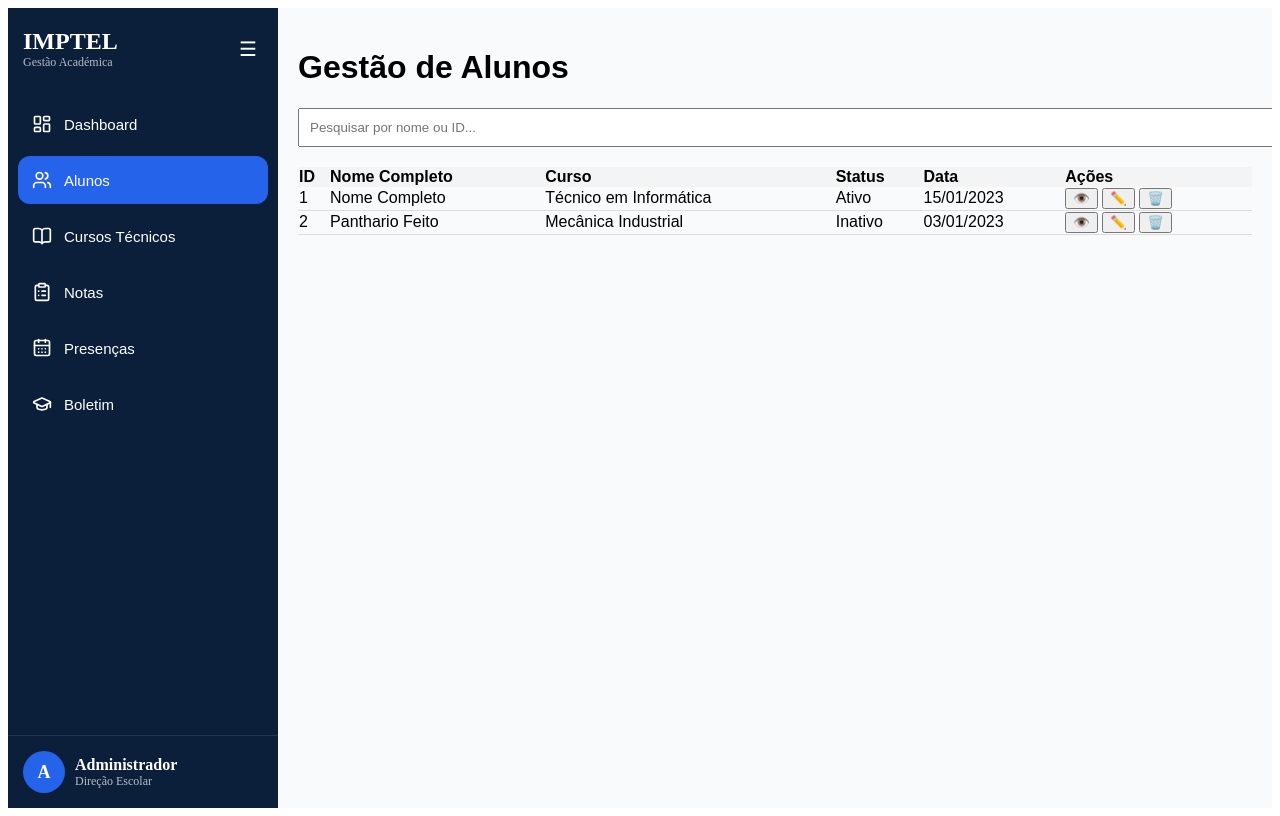
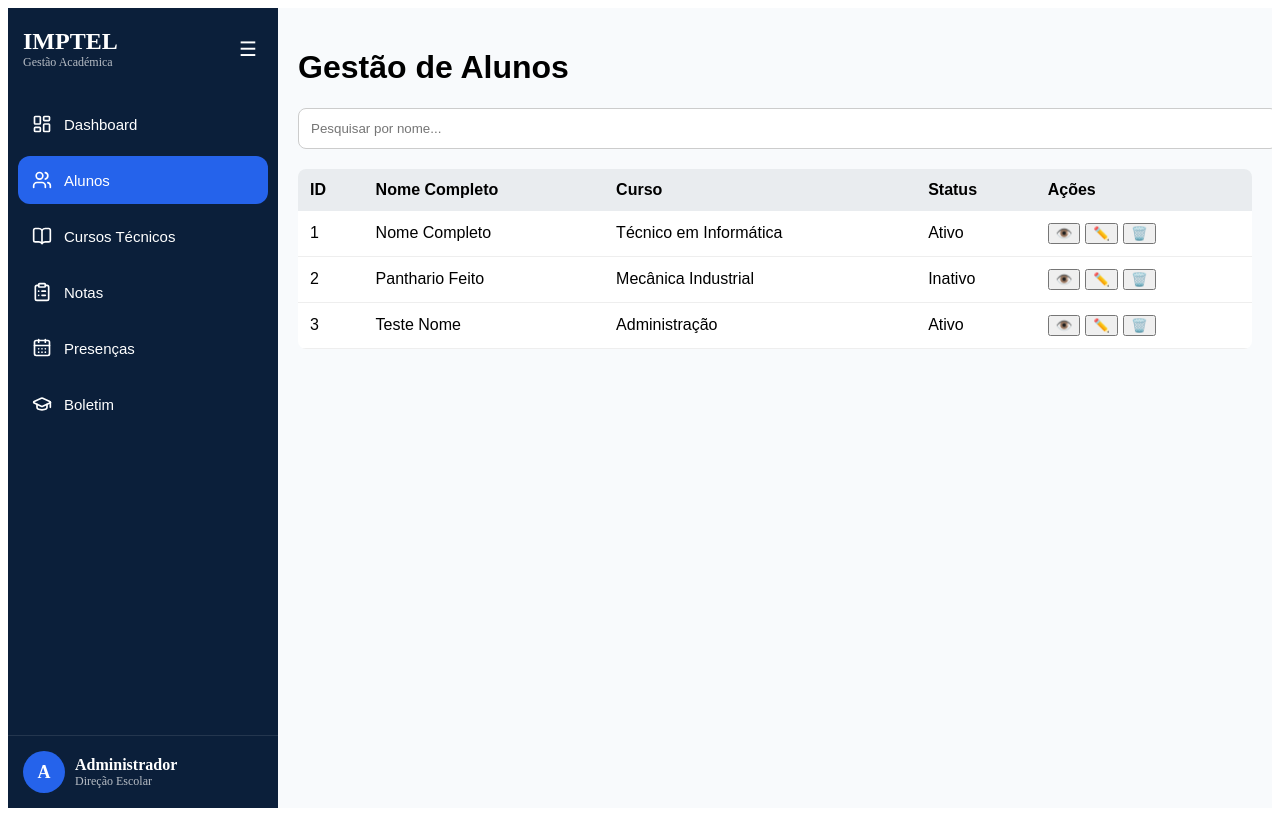
Before and after one commit to itzalexandre4-lgtm/Portal-IMPTEL, a React (Vite) app in the folder frontend/: page / in a window 1280 px wide. Both pictures are taken after a click on the button "Alunos". Built offline with nearby package versions, Linux system fonts and the light colour scheme; no server answers.

Commit message:
Melhorando tabela de alunos

```diff
--- a/frontend/src/pages/Students.jsx
+++ b/frontend/src/pages/Students.jsx
@@ -1,13 +1,16 @@
 import React, { useState } from 'react';
 
 export default function Students() {
-  const [searchTerm, setSearchTerm] = useState('');
+  // Estado inicial com os teus dados
   const [alunos] = useState([
     { id: 1, nome: 'Nome Completo', curso: 'Técnico em Informática', status: 'Ativo', data: '15/01/2023' },
     { id: 2, nome: 'Panthario Feito', curso: 'Mecânica Industrial', status: 'Inativo', data: '03/01/2023' },
-    // Adiciona aqui o resto dos teus dados...
+    { id: 3, nome: 'Teste Nome', curso: 'Administração', status: 'Ativo', data: '16/01/2023' }
   ]);
 
+  const [searchTerm, setSearchTerm] = useState('');
+
+  // Filtro de pesquisa
   const filteredAlunos = alunos.filter(aluno =>
     aluno.nome.toLowerCase().includes(searchTerm.toLowerCase())
   );
@@ -19,28 +22,33 @@ export default function Students() {
       {/* Barra de Pesquisa */}
       <input
         type="text"
-        placeholder="Pesquisar por nome ou ID..."
-        style={{ width: '100%', padding: '10px', marginBottom: '20px' }}
+        placeholder="Pesquisar por nome..."
+        style={{ width: '100%', padding: '12px', marginBottom: '20px', borderRadius: '8px', border: '1px solid #ccc' }}
         onChange={(e) => setSearchTerm(e.target.value)}
       />
 
       {/* Tabela */}
-      <table style={{ width: '100%', borderCollapse: 'collapse' }}>
+      <table style={{ width: '100%', borderCollapse: 'collapse', backgroundColor: '#fff', borderRadius: '8px', overflow: 'hidden' }}>
         <thead>
-          <tr style={{ backgroundColor: '#f4f4f4', textAlign: 'left' }}>
-            <th>ID</th><th>Nome Completo</th><th>Curso</th><th>Status</th><th>Data</th><th>Ações</th>
+          <tr style={{ backgroundColor: '#e9ecef', textAlign: 'left' }}>
+            <th style={{ padding: '12px' }}>ID</th>
+            <th style={{ padding: '12px' }}>Nome Completo</th>
+            <th style={{ padding: '12px' }}>Curso</th>
+            <th style={{ padding: '12px' }}>Status</th>
+            <th style={{ padding: '12px' }}>Ações</th>
           </tr>
         </thead>
         <tbody>
           {filteredAlunos.map((aluno) => (
-            <tr key={aluno.id} style={{ borderBottom: '1px solid #ddd' }}>
-              <td>{aluno.id}</td>
-              <td>{aluno.nome}</td>
-              <td>{aluno.curso}</td>
-              <td>{aluno.status}</td>
-              <td>{aluno.data}</td>
-              <td>
-                <button>👁️</button> <button>✏️</button> <button>🗑️</button>
+            <tr key={aluno.id} style={{ borderBottom: '1px solid #eee' }}>
+              <td style={{ padding: '12px' }}>{aluno.id}</td>
+              <td style={{ padding: '12px' }}>{aluno.nome}</td>
+              <td style={{ padding: '12px' }}>{aluno.curso}</td>
+              <td style={{ padding: '12px' }}>{aluno.status}</td>
+              <td style={{ padding: '12px' }}>
+                <button style={{ marginRight: '5px' }}>👁️</button>
+                <button style={{ marginRight: '5px' }}>✏️</button>
+                <button>🗑️</button>
               </td>
             </tr>
           ))}
```
